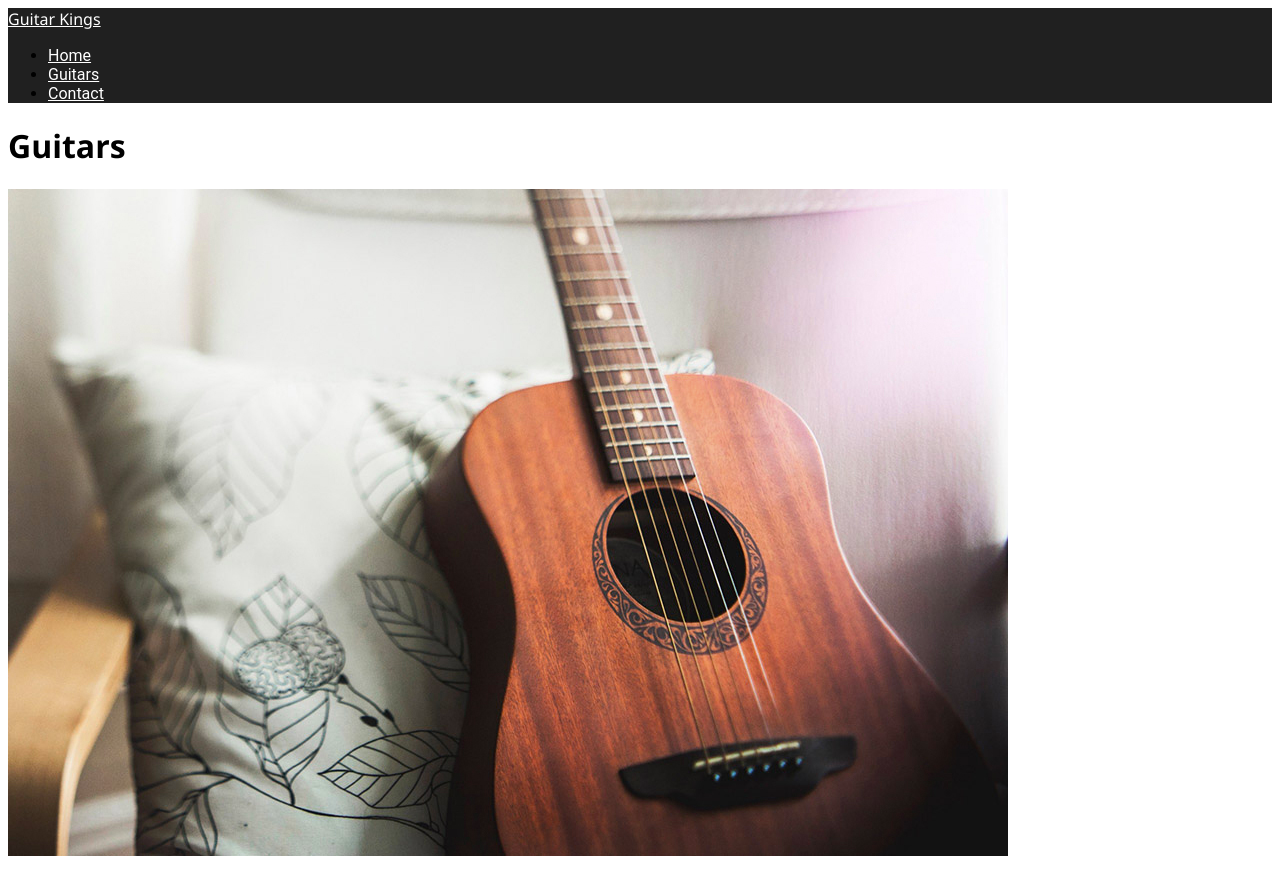
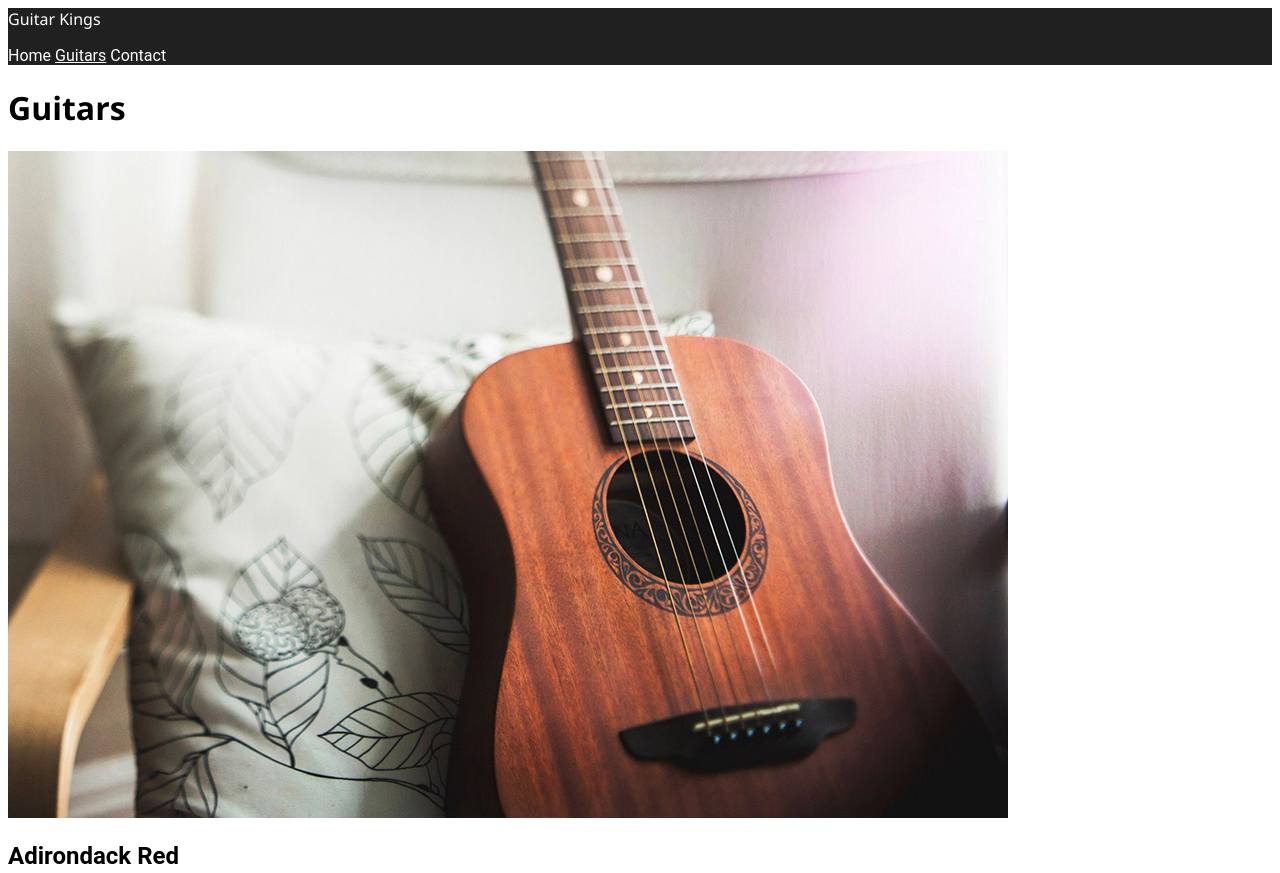
Before and after one commit to maleneivy/guitarkings, a plain HTML site: page guitars.html in a window 1280 px wide. Shown: the top 873 px of the page. Drawn offline with Linux system fonts and the light colour scheme; a web font is replaced by a local one.

Commit message:
format the navigation menu
menu text undelined when hover and when user is on the different pages

```diff
--- a/guitars.html
+++ b/guitars.html
@@ -19,7 +19,7 @@
         <nav>
             <ul>
                 <li><a href="index.html">Home</a></li>
-                <li><a href="guitars.html">Guitars</a></li>
+                <li><a href="guitars.html" class="current">Guitars</a></li>
                 <li><a href="contact.html">Contact</a></li>
             </ul>
         </nav>
--- a/styles/styles.css
+++ b/styles/styles.css
@@ -23,6 +23,22 @@ header, footer {
 
 header a, nav a {
     color: #fff;
+    text-decoration: none;
+}
+nav ul {
+    padding: 0px;
+}
+
+nav li {
+    display: inline;
+
+}
+nav li:hover {
+    text-decoration: underline;
+}
+
+.current {
+    text-decoration: underline;
 }
 
 .cta {
```
Also changed, not shown: contact.html (+1 -1 lines), index.html (+1 -1 lines).
